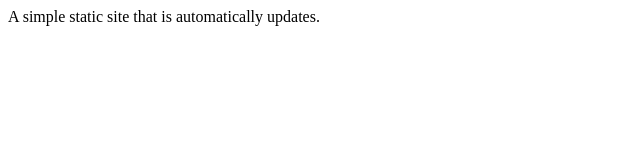
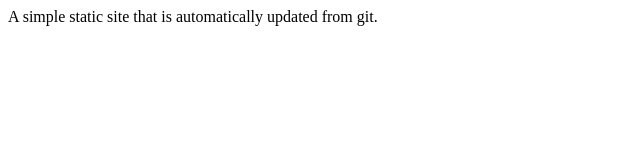
Before and after one commit to joshdcuneo/learn-k8s, a plain HTML site: page static-server/index.html in a window 1280 px wide. Shown: the full height of the page, 0-640 px from the left. Drawn offline with Linux system fonts and the light colour scheme.

```diff
--- a/static-server/index.html
+++ b/static-server/index.html
@@ -7,6 +7,6 @@
   <title>Document</title>
 </head>
 <body>
-  A simple static site that is automatically updates.
+  A simple static site that is automatically updated from git.
 </body>
 </html>
```
Also changed, not shown: 2 other files.
